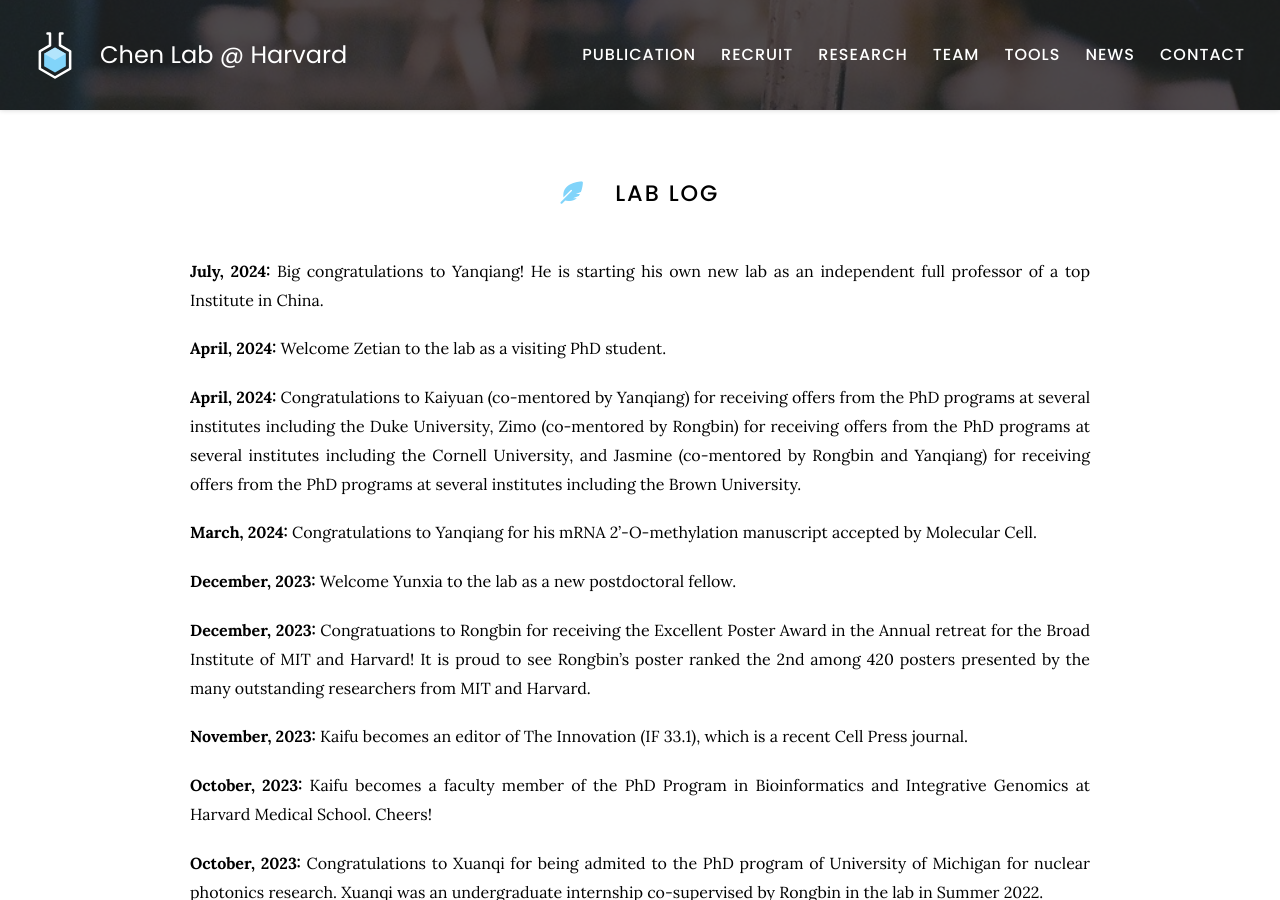
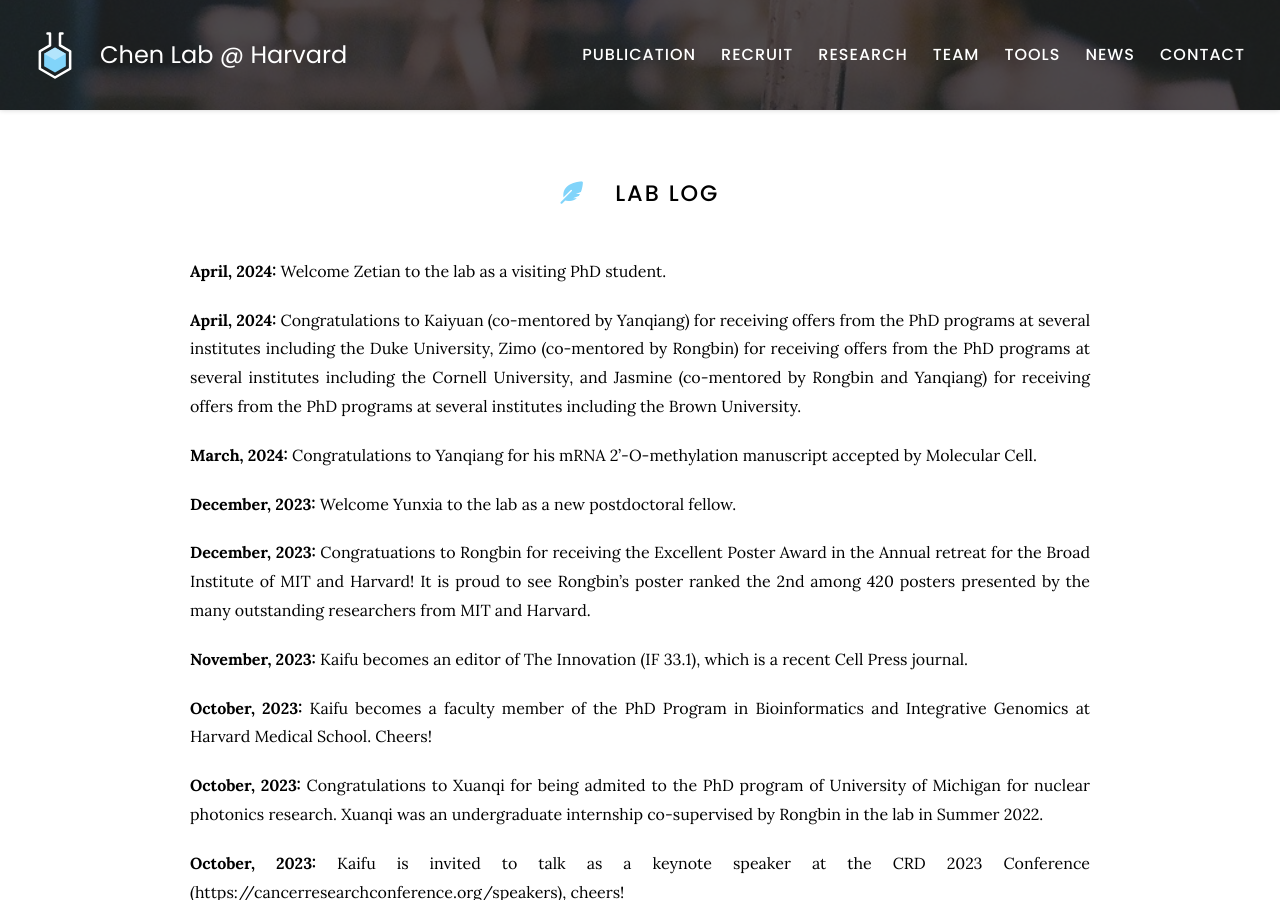
Before and after one commit to kaifuchenlab/kaifuchenlab.github.io, a Jekyll site: the page built from 7.news/index.md, in a window 1280 px wide and 900 px high. Built offline with Jekyll 4.4.1, drawn with Linux system fonts in a browser that asks for light colours.

Commit message:
Update index.md

```diff
--- a/7.news/index.md
+++ b/7.news/index.md
@@ -6,9 +6,6 @@ nav:
 ---
 
 # <i class="fas fa-feather-alt"></i> Lab log
-
-**July, 2024:**
-Big congratulations to Yanqiang! He is starting his own new lab as an independent full professor of a top Institute in China.
 
 **April, 2024:**
 Welcome Zetian to the lab as a visiting PhD student.
```
